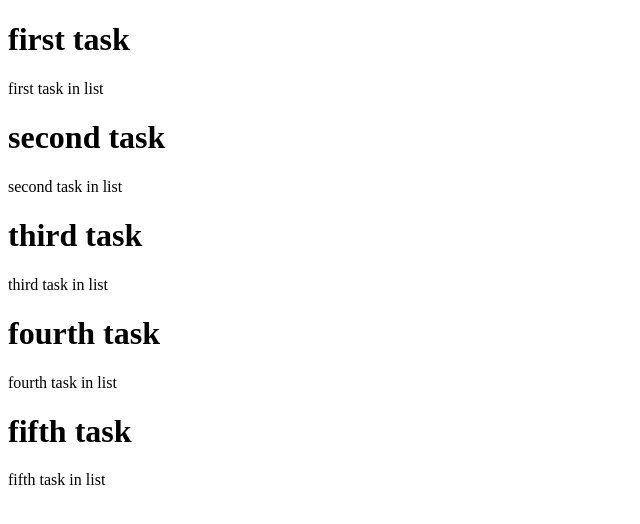
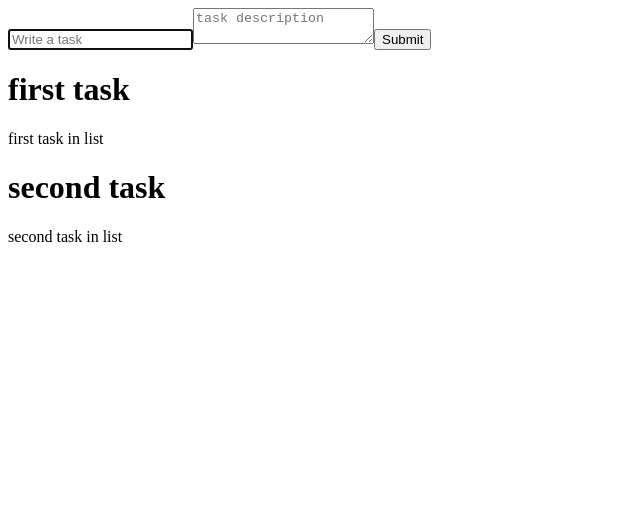
Before and after one commit to DariHernandez/Task-Board---Fazt-Curso-de-Reactjs-desde-Cero-para-principiantes-2022, a React (Vite) app: page / in a window 1280 px wide. Shown: the top 524 px of the page, without its empty margins (0-640 px from the left). Built offline with nearby package versions, Linux system fonts and the light colour scheme.

Commit message:
split in components

```diff
--- a/src/App.jsx
+++ b/src/App.jsx
@@ -1,9 +1,36 @@
-import TaskList from './TaskList'
+import TaskList from './components/TaskList'
+import TaskForm from './components/TaskForm'
 
-export default function App() {
+// Manage data in parent component
+import { useState, useEffect } from 'react'
+import { tasks as data } from './data/tasks'
+
+function App() {
+    // States and events for local data
+    const [tasks, setTasks] = useState([])
+    useEffect(() => setTasks(data), [])
+
+    function createTask(taskTitle, taskDescription) {
+        // Add new task to array
+        setTasks([
+            ...tasks,
+            {
+                id: tasks.length,
+                title: taskTitle,
+                description: taskDescription,
+            },
+        ])
+    }
+
     return (
-        <div>
-            <TaskList />
-        </div>
+        <>
+            {/* Send function to add new task */}
+            <TaskForm createTask={createTask} />
+
+            {/* Send data */}
+            <TaskList tasks={tasks} />
+        </>
     )
 }
+
+export default App
--- a/src/TaskList.jsx
+++ /dev/null
@@ -1,32 +0,0 @@
-import { useState, useEffect } from 'react'
-
-// Get data from local js file, with alias
-import { tasks as data } from './tasks'
-
-const TaskList = (props) => {
-
-    // List of task without initial value
-    const [task, settask] = useState([])
-
-    // set value of tasks list when component loads
-    useEffect (() => settask(data), [])
-
-    // Render where no task in list
-    if (task.length === 0) {
-        return <h1>No tasks founds</h1>
-    }
-
-    // Render each task
-    return (
-        <div>
-            {task.map((task) => (
-                <div key={task.id}>
-                    <h1>{task.title}</h1>
-                    <p>{task.description}</p>
-                </div>
-            ))}
-        </div>
-    )
-}
-
-export default TaskList
--- /dev/null
+++ b/src/components/TaskCard.jsx
@@ -0,0 +1,18 @@
+import React from 'react'
+import PropTypes from 'prop-types'
+
+// New component
+function TaskCard({task}) {
+    return (
+        <div>
+            <h1>{task.title}</h1>
+            <p>{task.description}</p>
+        </div>
+    )
+}
+
+TaskCard.propTypes = {
+    task: PropTypes.object.isRequired,
+}
+
+export default TaskCard
--- /dev/null
+++ b/src/components/TaskForm.jsx
@@ -0,0 +1,55 @@
+import React from 'react'
+import { useState, useEffect } from 'react'
+import PropTypes from 'prop-types'
+
+function TaskForm({ createTask }) {
+    const [title, setTitle] = useState('')
+
+    // State for task description
+    const [description, setDescription] = useState('')
+
+    const haldeSubmit = (e) => {
+        e.preventDefault()
+        createTask(title, description)
+
+        // Resetart form value
+        setTitle ('')
+        setDescription ('')
+    }
+
+    return (
+        <form onSubmit={haldeSubmit}>
+            <input
+                type='text'
+                placeholder='Write a task'
+                onChange={(e) => setTitle(e.target.value)}
+
+                // Set value with hooks, for allow cleanning
+                value={title}
+
+                // Alwais focus the input when load
+                autoFocus={true}
+            />
+
+            {/* unput for task desciption */}
+            <textarea
+                placeholder='task description'
+                onChange={(e) => setDescription(e.target.value)}
+
+                // Set value with hooks, for allow cleanning
+                value={description}
+            />
+
+            <input
+                type='submit'
+                value='Submit'
+            />
+        </form>
+    )
+}
+
+TaskForm.propTypes = {
+    createTask: PropTypes.func,
+}
+
+export default TaskForm
--- /dev/null
+++ b/src/components/TaskList.jsx
@@ -0,0 +1,24 @@
+import TaskCard from './TaskCard';
+import PropTypes from 'prop-types'
+
+const TaskList = ({ tasks }) => {
+
+    if (tasks.length === 0) {
+        return <h1>No tasks founds</h1>
+    }
+
+    return (
+        <div>
+            {tasks.map((task) => (
+                // Use card component, with key send sending props
+                <TaskCard task={task} key={task.id}/>
+            ))}
+        </div>
+    )
+}
+
+TaskList.propTypes = {
+    tasks: PropTypes.array.isRequired,
+}
+
+export default TaskList
--- /dev/null
+++ b/src/data/tasks.js
@@ -0,0 +1,12 @@
+export const tasks = [
+    {
+        id: 0,
+        title: 'first task',
+        description: 'first task in list',
+    },
+    {
+        id: 1,
+        title: 'second task',
+        description: 'second task in list',
+    },
+]
--- a/src/tasks.js
+++ /dev/null
@@ -1,27 +0,0 @@
-export const tasks = [
-    {
-        id: 0,
-        title: 'first task',
-        description: 'first task in list',
-    },
-    {
-        id: 1,
-        title: 'second task',
-        description: 'second task in list',
-    },
-    {
-        id: 2,
-        title: 'third task',
-        description: 'third task in list',
-    },
-    {
-        id: 3,
-        title: 'fourth task',
-        description: 'fourth task in list',
-    },
-    {
-        id: 4,
-        title: 'fifth task',
-        description: 'fifth task in list',
-    },
-]
```
